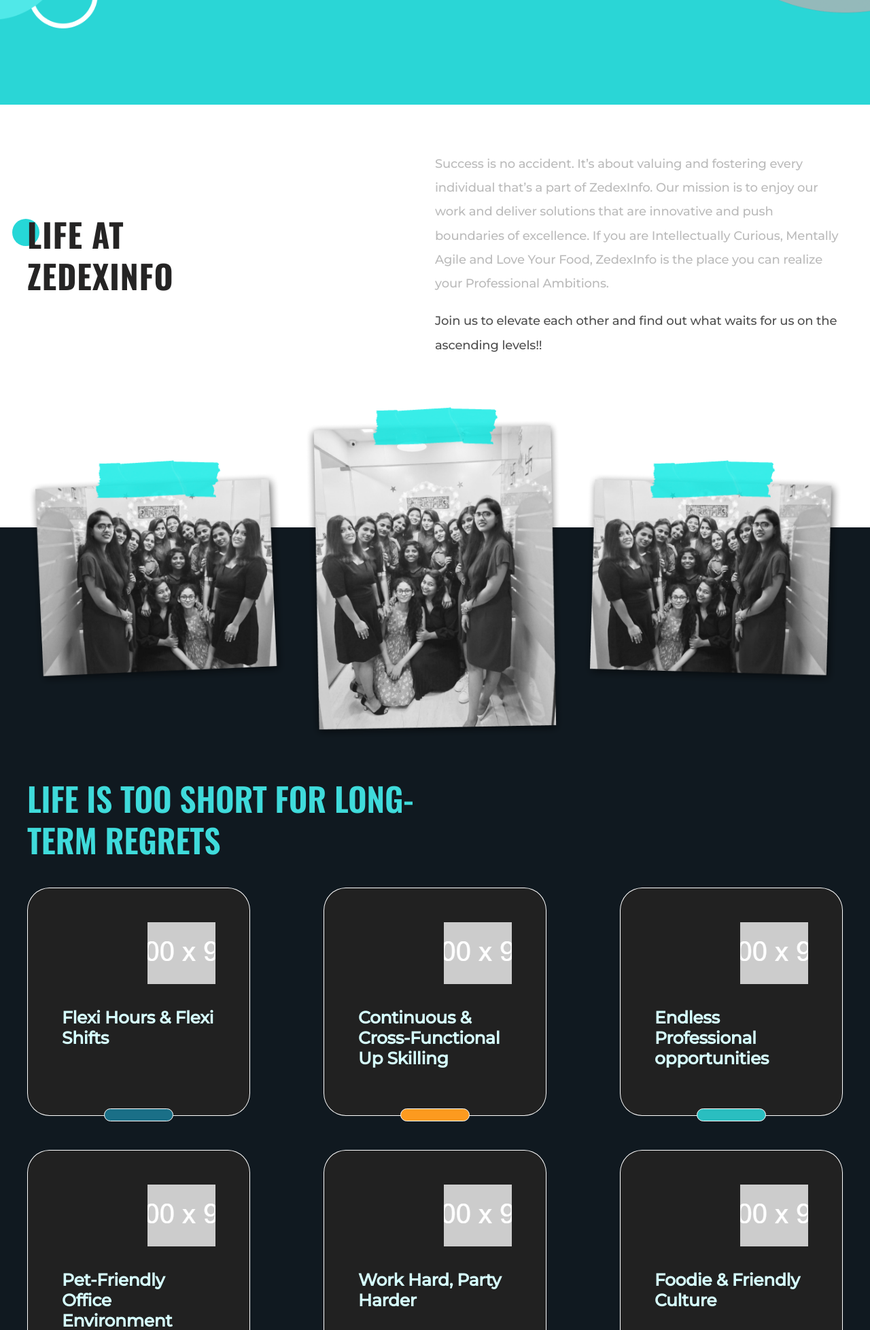
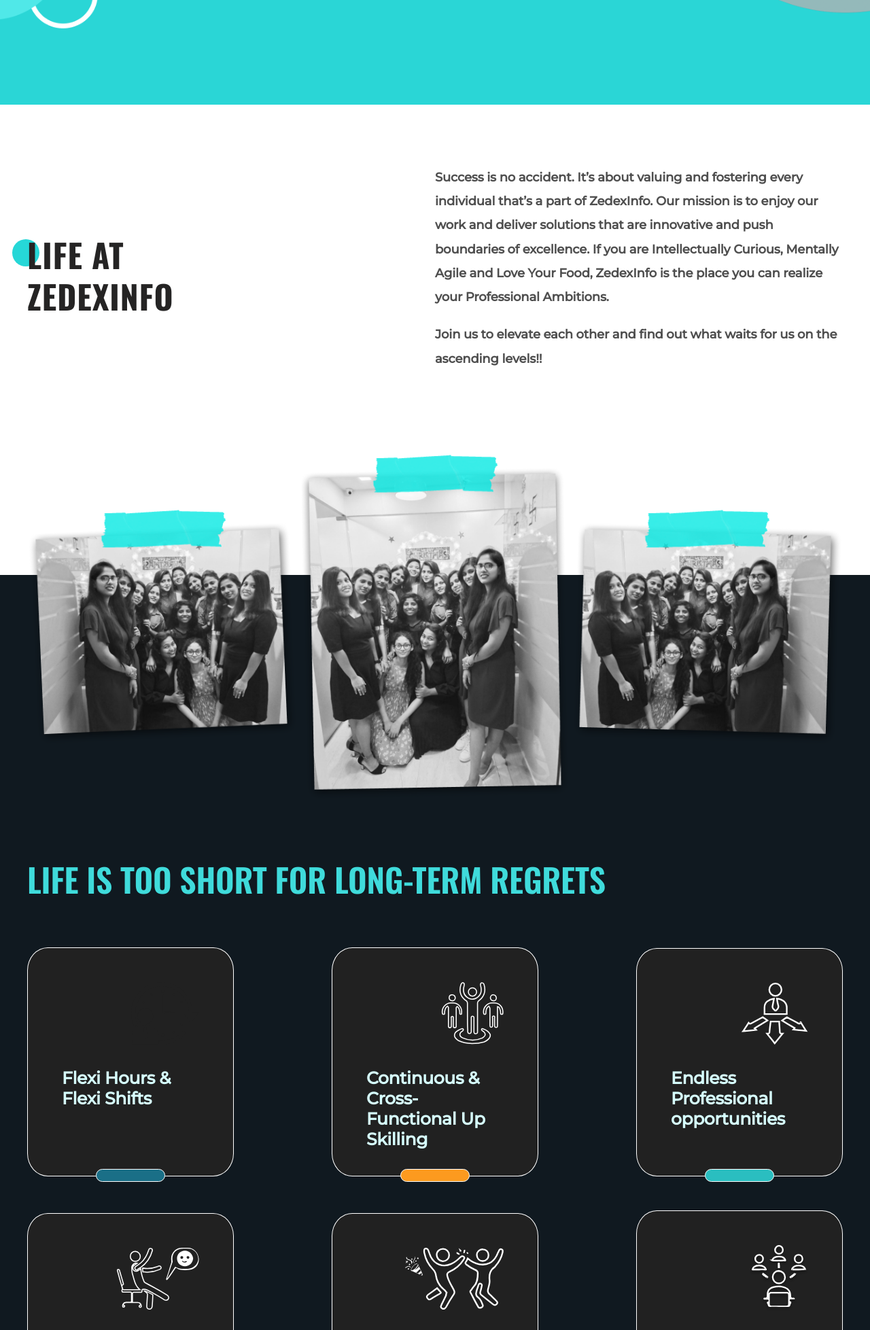
Before and after one commit to shardulzedex/shardulzedex.github.io, a PHP site: page /career.html in a window 1280 px wide. Shown: the part 646-2603 px from the top of the page at 68% size. Run offline with PHP 8.4, Linux system fonts and the light colour scheme.

Commit message:
make change live for about and career

```diff
--- a/career.html
+++ b/career.html
@@ -25,7 +25,7 @@
             <div class="col-left"><h2 class="about-head">Life At<br/> ZedexInfo</h2></div>
             <div class="desk-hide"> <div class="gimgbox"><img src="./images/career/carteam1.png"></div></div>
         <div class="col-right">
-            <div class="para-block"><p class="grey-txt">Success is no accident. It’s about valuing and fostering every individual that’s a part of ZedexInfo. Our mission is to enjoy our work and deliver solutions that are innovative and push boundaries of excellence. If you are Intellectually Curious, Mentally Agile and Love Your Food, ZedexInfo is the place you can realize your Professional Ambitions. </p>
+            <div class="para-block"><p>Success is no accident. It’s about valuing and fostering every individual that’s a part of ZedexInfo. Our mission is to enjoy our work and deliver solutions that are innovative and push boundaries of excellence. If you are Intellectually Curious, Mentally Agile and Love Your Food, ZedexInfo is the place you can realize your Professional Ambitions. </p>
             <p>Join us to elevate each other and find out what waits for us on the ascending levels!!      </p></div>
             <div class="btn-block desk-hide"><a class="gradiant-btn-abt" href="#"> Know More <img class="arrow-lern" src="./images/career/black-arrow.png"></a>
                 </div>
@@ -48,28 +48,28 @@
                     <div class="gimgbox middlebox"><img src="./images/career/carteam2.png"></div>
                     <div class="gimgbox"><img src="./images/career/carteam3.png"></div>
                     </div>
-                <h2>Life is too Short for Long-<br/>term Regrets</h2>
+                <h2>Life is too Short for Long-term Regrets</h2>
                 <div class="mainrow desk-hide">
-                    <div class="sqr-blk1 thirdbox"><div class="imgicon"><img src="./images/career/dummy_100x91_ffffff_cccccc.png" class="carr-img"></div><h3>Flexi Hours & Flexi Shifts</h3><div class="bottom-line"></div></div>
-                    <div class="sqr-blk1 thirdbox"><div class="imgicon"><img src="./images/career/dummy_100x91_ffffff_cccccc.png" class="carr-img"></div><h3>Continuous & Cross-Functional Up Skilling</h3><div class="bottom-line"></div></div>
+                    <div class="sqr-blk1 thirdbox"><div class="imgicon"><img src="./images/career/Flexi-hours.svg" class="carr-img"></div><h3>Flexi Hours & Flexi Shifts</h3><div class="bottom-line"></div></div>
+                    <div class="sqr-blk1 thirdbox"><div class="imgicon"><img src="./images/career/Continuous-cross.svg" class="carr-img"></div><h3>Continuous & Cross-Functional Up Skilling</h3><div class="bottom-line"></div></div>
                 </div>
                 <div class="mainrow desk-hide">
-                    <div class="sqr-blk1 secbox"><div class="imgicon"><img src="./images/career/dummy_100x91_ffffff_cccccc.png" class="carr-img"></div><h3>Endless Professional opportunities</h3><div class="bottom-line"></div></div>
-                    <div class="sqr-blk1 secbox"><div class="imgicon"><img src="./images/career/dummy_100x91_ffffff_cccccc.png" class="carr-img"></div><h3>Pet-Friendly Office Environment</h3><div class="bottom-line"></div></div>
+                    <div class="sqr-blk1 secbox"><div class="imgicon"><img src="./images/career/endless-professional.svg" class="carr-img"></div><h3>Endless Professional opportunities</h3><div class="bottom-line"></div></div>
+                    <div class="sqr-blk1 secbox"><div class="imgicon"><img src="./images/career/pet-friendly.svg" class="carr-img"></div><h3>Pet-Friendly Office Environment</h3><div class="bottom-line"></div></div>
                 </div>
                 <div class="mainrow desk-hide">
-                    <div class="sqr-blk1 firstbox"><div class="imgicon"><img src="./images/career/dummy_100x91_ffffff_cccccc.png" class="carr-img"></div><h3>Work Hard, Party Harder</h3><div class="bottom-line"></div></div>
-                    <div class="sqr-blk1 firstbox"><div class="imgicon"><img src="./images/career/dummy_100x91_ffffff_cccccc.png" class="carr-img"></div><h3>Foodie & Friendly Culture</h3><div class="bottom-line"></div></div>
+                    <div class="sqr-blk1 firstbox"><div class="imgicon"><img src="./images/career/work-hard.svg" class="carr-img"></div><h3>Work Hard, Party Harder</h3><div class="bottom-line"></div></div>
+                    <div class="sqr-blk1 firstbox"><div class="imgicon"><img src="./images/career/Foodie-frndly-culture.svg" class="carr-img"></div><h3>Foodie & Friendly Culture</h3><div class="bottom-line"></div></div>
                 </div>
             <div class="row mob-hide">
-                <div class="sqr-blk1 firstbox"><div class="imgicon"><img src="./images/career/dummy_100x91_ffffff_cccccc.png" class="carr-img"></div><h3>Flexi Hours & Flexi Shifts</h3><div class="bottom-line"></div></div>
-                <div class="sqr-blk1 secbox"><div class="imgicon"><img src="./images/career/dummy_100x91_ffffff_cccccc.png" class="carr-img"></div><h3>Continuous & Cross-Functional Up Skilling</h3><div class="bottom-line"></div></div>
-                <div class="sqr-blk1 thirdbox"><div class="imgicon"><img src="./images/career/dummy_100x91_ffffff_cccccc.png" class="carr-img"></div><h3>Endless Professional opportunities</h3><div class="bottom-line"></div></div>
+                <div class="sqr-blk1 firstbox"><div class="imgicon"><img src="./images/career/Flexi-hours.svg" class="carr-img"></div><h3>Flexi Hours & Flexi Shifts</h3><div class="bottom-line"></div></div>
+                <div class="sqr-blk1 secbox"><div class="imgicon"><img src="./images/career/Continuous-cross.svg" class="carr-img"></div><h3>Continuous & Cross-Functional Up Skilling</h3><div class="bottom-line"></div></div>
+                <div class="sqr-blk1 thirdbox"><div class="imgicon"><img src="./images/career/endless-professional.svg" class="carr-img"></div><h3>Endless Professional opportunities</h3><div class="bottom-line"></div></div>
                </div>
                <div class="row mob-hide">
-                <div class="sqr-blk1 firstbox"><div class="imgicon"><img src="./images/career/dummy_100x91_ffffff_cccccc.png" class="carr-img"></div><h3>Pet-Friendly Office Environment</h3><div class="bottom-line"></div></div>
-                <div class="sqr-blk1 secbox"><div class="imgicon"><img src="./images/career/dummy_100x91_ffffff_cccccc.png" class="carr-img"></div><h3>Work Hard, Party Harder</h3><div class="bottom-line"></div></div>
-                <div class="sqr-blk1 thirdbox"><div class="imgicon"><img src="./images/career/dummy_100x91_ffffff_cccccc.png" class="carr-img"></div><h3>Foodie & Friendly Culture</h3><div class="bottom-line"></div></div>
+                <div class="sqr-blk1 firstbox"><div class="imgicon"><img src="./images/career/pet-friendly.svg" class="carr-img"></div><h3>Pet-Friendly Office Environment</h3><div class="bottom-line"></div></div>
+                <div class="sqr-blk1 secbox"><div class="imgicon"><img src="./images/career/work-hard.svg" class="carr-img"></div><h3>Work Hard, Party Harder</h3><div class="bottom-line"></div></div>
+                <div class="sqr-blk1 thirdbox"><div class="imgicon"><img src="./images/career/Foodie-frndly-culture.svg" class="carr-img"></div><h3>Foodie & Friendly Culture</h3><div class="bottom-line"></div></div>
                </div>
         </section>
 
--- a/css/career.css
+++ b/css/career.css
@@ -11,7 +11,7 @@
         padding: 40px!important;
     }
     .inner-cont {
-        padding: 50px 80px;
+        padding: 30px 224px;
     }
     .sqr-blk1 h3 {
         font-size: 20px;
@@ -24,8 +24,8 @@
   }
   @media screen and (min-width: 1025px){
     .secbox {
-        margin-left: 9%;
-        margin-right: 9%;
+        margin-left: 12%;
+        margin-right: 12%;
     }
     .inner-cont {
         padding: 50px 180px;
@@ -209,10 +209,7 @@ h3.front-cir {
 span.white-txt {
     color: #fff;
 }
-.middlebox {
-    margin-left: 2%;
-    margin-right: 2%;
-}
+
 .gimgbox img {
     max-width: 100%;
     filter: grayscale(1);
@@ -227,7 +224,7 @@ filter: unset;
     top: 55px;
 }*/
 .regret-sec .row:first-child {
-    padding-bottom: 50px;
+    padding-bottom: 80px;
     position: inherit;
     margin-top: -295px;
 }
@@ -241,7 +238,7 @@ filter: unset;
 section.regret-sec {
     background: #101920;
     padding-top: 50px;
-    padding-bottom: 50px;
+    padding-bottom: 180px;
 }
 .gimgbox {
     width: 33.33%;
@@ -251,7 +248,7 @@ section.regret-sec {
 .regret-sec h2 {
     color: #3FDBDB;
     text-transform: uppercase;
-    padding-bottom: 40px;
+    padding-bottom: 70px;
 }
 .career-pg h1 {
     text-transform: uppercase;
@@ -275,8 +272,8 @@ section.regret-sec {
     display: flex;
 }
 section.life-sec {
-    padding-top: 70px;
-    padding-bottom: 70px;
+    padding-top: 90px;
+    padding-bottom: 100px;
 }
 p.grey-txt {
     color: #BBBBBB;
@@ -338,7 +335,7 @@ h2.about-head{
     width: 68%;
     margin-right: 2%;
     float: left;
-    padding-top: 30px;
+    padding-top: 80px;
 }
 .paycheck-sec .img-col img {
     max-width: 100%;
@@ -356,7 +353,7 @@ h3.front-cir {
     text-transform: capitalize;
 }
 img.line-img {
-    padding-top: 30px;
+    padding-top: 20px;
     max-width: 100%;
 }
 .selector-content .inner-cont h4 {
@@ -380,7 +377,7 @@ img.line-img {
 }
 .inner-cont {
     background: #EBFFFF;
-    margin-bottom: 50px;
+    margin-bottom: 20px;
 }
 .inner-cont a.gradiant-btn {
     display: block;
@@ -393,6 +390,7 @@ img.line-img {
 }
 .inner-cont a.gradiant-btn{
     color: #000;
+    margin-top: 20px!important;
 }
 
 
@@ -492,6 +490,7 @@ background: #2ABEC0;
     background-position: calc(100% - .5rem), 100% 0;
     background-size:  1.5em 1.5em;
     background-repeat: no-repeat;
+    padding-right: 20px;
   }
 
   select.arrows:focus {
@@ -527,3 +526,14 @@ background: #2ABEC0;
     flex-basis: 50%;
     border: 1px solid black;
   }
+
+  .para-block p {
+    font-weight: 600;
+    padding-bottom: 20px;
+}
+.paycheck-sec .row {
+    justify-content: flex-start!important;
+}
+section.paycheck-sec {
+    padding-bottom: 80px;
+}
--- a/index.html
+++ b/index.html
@@ -3,7 +3,7 @@
 <head>
 	<meta charset="utf-8">
 	<meta name="viewport" content="width=device-width, initial-scale=1">
-	<title>Home</title>
+	<title>Zedex</title>
 </head>
 <body>
 
```
Also changed, not shown: images/career/Continuous-cross.svg (added), images/career/Flexi-hours.svg (added), images/career/Foodie-frndly-culture.svg (added), images/career/endless-professional.svg (added), images/career/pet-friendly.svg (added), images/career/work-hard.svg (added).
